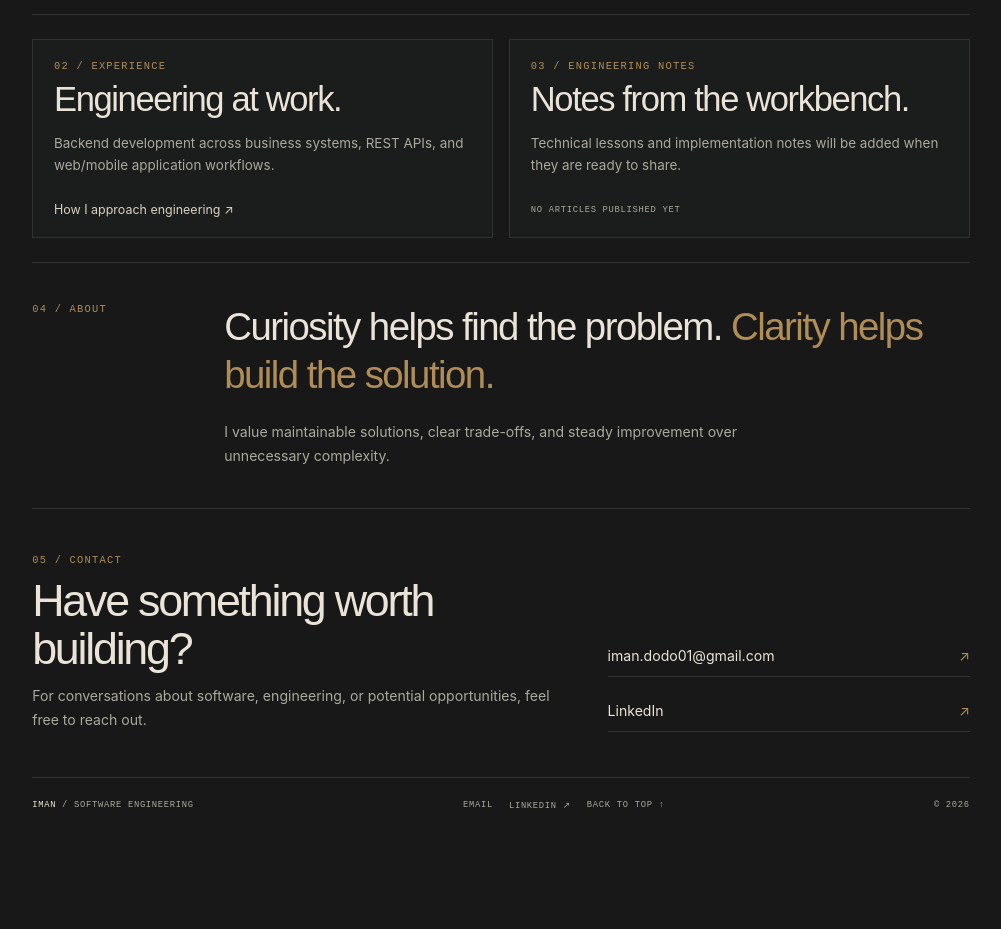
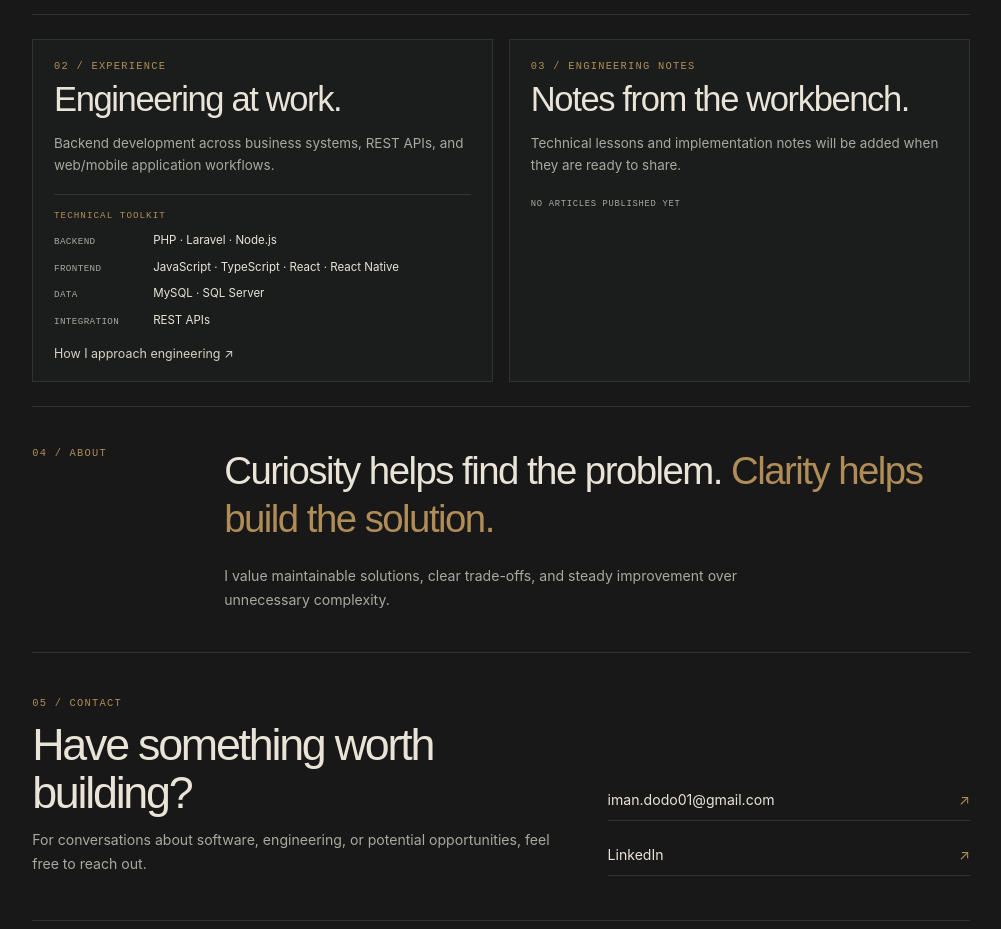
Before and after one commit to imandodo01/iman-portfolio, a React (Vite) app: page / in a window 1280 px wide. Shown: the part 1020-1949 px from the top of the page, without its empty margins (259-1260 px from the left). Before the commit the page ends 1853 px from the top, so only its background shows below. Built offline with nearby package versions, Linux system fonts and the light colour scheme.

Commit message:
feat(experience): add concise technical toolkit

```diff
--- a/src/App.module.css
+++ b/src/App.module.css
@@ -157,3 +157,37 @@
   .contactSection { grid-template-columns: 1fr; gap: 1.4rem; }
   .footerLinks { order: 3; width: 100%; }
 }
+
+
+.toolkit {
+  margin-top: 1.15rem;
+  padding-top: .9rem;
+  border-top: var(--border-subtle);
+}
+.toolkit h3 {
+  margin: 0 0 .7rem;
+  color: var(--color-brass);
+  font: .58rem var(--font-mono);
+  letter-spacing: .11em;
+}
+.toolkit dl { display: grid; gap: .55rem; margin: 0; }
+.toolkit dl > div {
+  display: grid;
+  grid-template-columns: 5.6rem minmax(0, 1fr);
+  gap: .6rem;
+  align-items: baseline;
+}
+.toolkit dt {
+  color: var(--color-muted);
+  font: .58rem var(--font-mono);
+  letter-spacing: .04em;
+  text-transform: uppercase;
+}
+.toolkit dd {
+  margin: 0;
+  color: var(--color-ivory);
+  font-size: .72rem;
+  line-height: 1.55;
+}
+.overviewPanel > p:not(.eyebrow) { min-height: 0; }
+.overviewPanel > a { display: inline-block; margin-top: 1rem; }
--- a/src/App.tsx
+++ b/src/App.tsx
@@ -173,6 +173,15 @@ export default function App() {
             <p className={styles.eyebrow}>02 / EXPERIENCE</p>
             <h2>Engineering at work.</h2>
             <p>Backend development across business systems, REST APIs, and web/mobile application workflows.</p>
+            <div className={styles.toolkit}>
+              <h3>TECHNICAL TOOLKIT</h3>
+              <dl>
+                <div><dt>Backend</dt><dd>PHP · Laravel · Node.js</dd></div>
+                <div><dt>Frontend</dt><dd>JavaScript · TypeScript · React · React Native</dd></div>
+                <div><dt>Data</dt><dd>MySQL · SQL Server</dd></div>
+                <div><dt>Integration</dt><dd>REST APIs</dd></div>
+              </dl>
+            </div>
             <a href="#about">How I approach engineering ↗</a>
           </article>
           <article id="notes" className={styles.overviewPanel} data-reveal>
```
Also changed, not shown: 2 other files (tests, documents, lock files or other folders).
